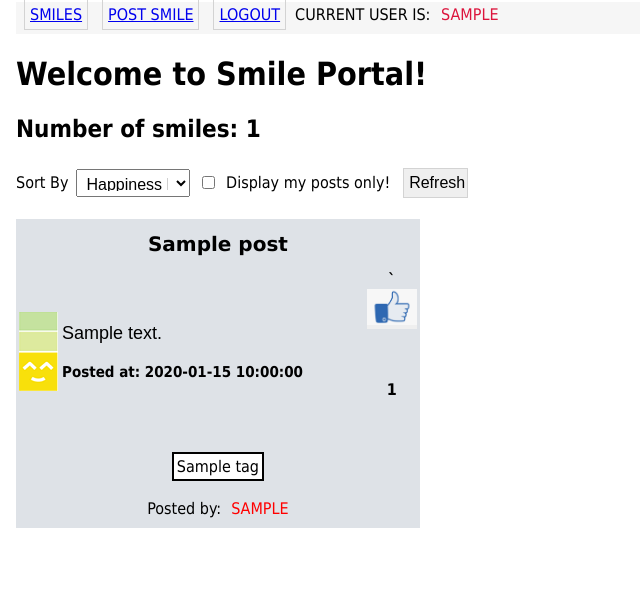
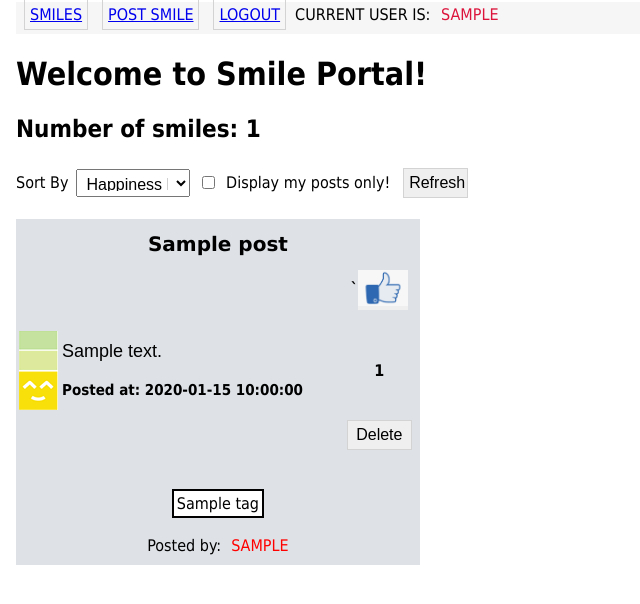
Before and after one commit to ro-co9/smile-startercode, a Flask app: page / in a window 1280 px wide. Shown: the top 604 px of the page, without its empty margins (0-640 px from the left). Run offline with Flask 3, Linux system fonts and the light colour scheme; a user stored in the database is signed in; tables that the repository leaves empty hold one stand-in row (values such as "Sample post"); some libraries are stand-ins or nearby versions.

Commit message:
Task 7 - Added delete route. Add delete button to '_post.html' only if the user is the post owner. Styled delete button.

```diff
--- a/app/Controller/routes.py
+++ b/app/Controller/routes.py
@@ -69,3 +69,15 @@ def like(post_id):
     getPost.likes += 1
     db.session.commit()
     return redirect(url_for('routes.index'))
+
+@bp_routes.route('/delete/<post_id>', methods=['POST', 'DELETE'])
+@login_required
+def delete(post_id):
+    getPost = Post.query.filter_by(id=post_id).first()
+    if getPost:
+        for tag in getPost.tags:
+            getPost.tags.remove(tag)
+    db.session.delete(getPost)
+    db.session.commit()
+    flash("Your post has been deleted.")
+    return redirect(url_for('routes.index'))
--- a/app/View/templates/_post.html
+++ b/app/View/templates/_post.html
@@ -47,7 +47,13 @@
                  <!-- (milestone3) TODO: if the post is posted by the logged in user, include the "delete" button.
                                    Define an HTML `post` form with a submit button. The form action should redirect to `routes.deletepost` route.
                                    Style the submit button using `button` CCS class selector. -->
-
+                        {% if current_user.is_authenticated %}
+                        {% if post.writer == current_user %}
+                        <form action="{{url_for('routes.delete', post_id=post.id)}}" method="post">
+                            <input class="button" type="submit" value="Delete" >
+                          </form>
+                          {% endif %}
+                        {% endif %}
             </td>
         </tr>
 
```
Also changed, not shown: smile.db.
